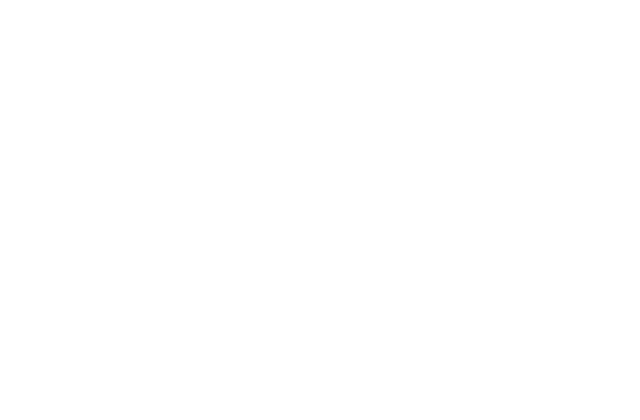
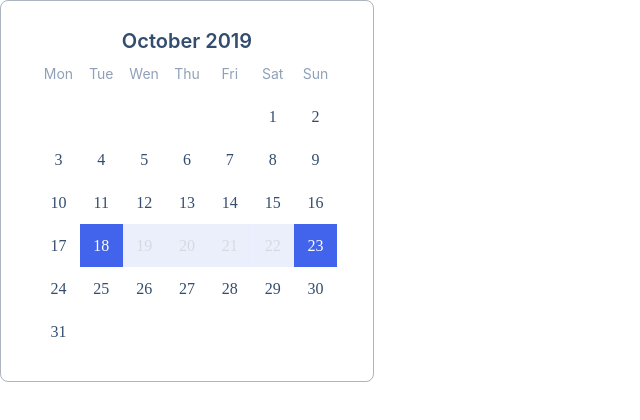
Before and after one commit to js-tasks-ru/htmlcss-20231222_svzhloba, a website: page 05-lection3/03-calendar/index.html in a window 1280 px wide. Shown: the whole page, without its empty margins (0-640 px from the left). Drawn offline with Linux system fonts and the light colour scheme.

Commit message:
add solution for lection3-calendar

```diff
--- a/05-lection3/03-calendar/calendar.css
+++ b/05-lection3/03-calendar/calendar.css
@@ -0,0 +1,68 @@
+.calendar {
+  border: 1px solid var(--grey-3);
+  border-radius: 8px;
+  width: 100%;
+  max-width: 300px;
+  padding: 28px 36px;
+}
+
+.calendar__title {
+  color: #334D6E;
+  font-family: Inter;
+  font-size: 20px;
+  font-style: normal;
+  font-weight: 600;
+  line-height: 24px;
+  text-align: center;
+}
+
+.calendar__wrapper {
+  padding-bottom: 100%;
+  position: relative;
+}
+
+.calendar__inner {
+  position: absolute;
+  top: 0;
+  left: 0;
+  right: 0;
+  bottom: 0;
+  display: grid;
+  grid-template-columns: repeat(7, 1fr);
+}
+
+.calendar__item_day {
+  color: #90A0B7;
+  text-align: center;
+  font-family: Inter;
+  font-size: 14px;
+  font-style: normal;
+  font-weight: 400;
+  line-height: 20px;
+}
+
+.calendar__item_date {
+  color: #334D6E;
+  text-align: center;
+  font-family: "Source Sans 3";
+  font-size: 16px;
+  font-style: normal;
+  font-weight: 400;
+  line-height: 20px;
+}
+
+.calendar__item {
+  display: flex;
+  justify-content: center;
+  align-items: center;
+}
+
+.calendar__item_rangepoint {
+  background: #4263EB;
+  color: var(--white);
+}
+
+.calendar__item_range {
+  opacity: 0.2;
+  background: #A0B1F5;
+}
--- a/05-lection3/03-calendar/index.html
+++ b/05-lection3/03-calendar/index.html
@@ -7,6 +7,56 @@
         <title>Calendar</title>
     </head>
     <body>
+        <div class="calendar">
+            <div class="calendar__title">October 2019</div>
+            <div class="calendar__wrapper">
+                <div class="calendar__inner">
+                    <span class="calendar__item calendar__item_day">Mon</span>
+                    <span class="calendar__item calendar__item_day">Tue</span>
+                    <span class="calendar__item calendar__item_day">Wen</span>
+                    <span class="calendar__item calendar__item_day">Thu</span>
+                    <span class="calendar__item calendar__item_day">Fri</span>
+                    <span class="calendar__item calendar__item_day">Sat</span>
+                    <span class="calendar__item calendar__item_day">Sun</span>
 
+                    <span class="calendar__item calendar__item_date"></span>
+                    <span class="calendar__item calendar__item_date"></span>
+                    <span class="calendar__item calendar__item_date"></span>
+                    <span class="calendar__item calendar__item_date"></span>
+                    <span class="calendar__item calendar__item_date"></span>
+                    <span class="calendar__item calendar__item_date">1</span>
+                    <span class="calendar__item calendar__item_date">2</span>
+                    <span class="calendar__item calendar__item_date">3</span>
+                    <span class="calendar__item calendar__item_date">4</span>
+                    <span class="calendar__item calendar__item_date">5</span>
+                    <span class="calendar__item calendar__item_date">6</span>
+                    <span class="calendar__item calendar__item_date">7</span>
+                    <span class="calendar__item calendar__item_date">8</span>
+                    <span class="calendar__item calendar__item_date">9</span>
+                    <span class="calendar__item calendar__item_date">10</span>
+                    <span class="calendar__item calendar__item_date">11</span>
+                    <span class="calendar__item calendar__item_date">12</span>
+                    <span class="calendar__item calendar__item_date">13</span>
+                    <span class="calendar__item calendar__item_date">14</span>
+                    <span class="calendar__item calendar__item_date">15</span>
+                    <span class="calendar__item calendar__item_date">16</span>
+                    <span class="calendar__item calendar__item_date">17</span>
+                    <span class="calendar__item calendar__item_date calendar__item_rangepoint">18</span>
+                    <span class="calendar__item calendar__item_date calendar__item_range">19</span>
+                    <span class="calendar__item calendar__item_date calendar__item_range">20</span>
+                    <span class="calendar__item calendar__item_date calendar__item_range">21</span>
+                    <span class="calendar__item calendar__item_date calendar__item_range">22</span>
+                    <span class="calendar__item calendar__item_date calendar__item_rangepoint">23</span>
+                    <span class="calendar__item calendar__item_date">24</span>
+                    <span class="calendar__item calendar__item_date">25</span>
+                    <span class="calendar__item calendar__item_date">26</span>
+                    <span class="calendar__item calendar__item_date">27</span>
+                    <span class="calendar__item calendar__item_date">28</span>
+                    <span class="calendar__item calendar__item_date">29</span>
+                    <span class="calendar__item calendar__item_date">30</span>
+                    <span class="calendar__item calendar__item_date">31</span>
+                </div>
+            </div>
+        </div>
     </body>
 </html>
```
